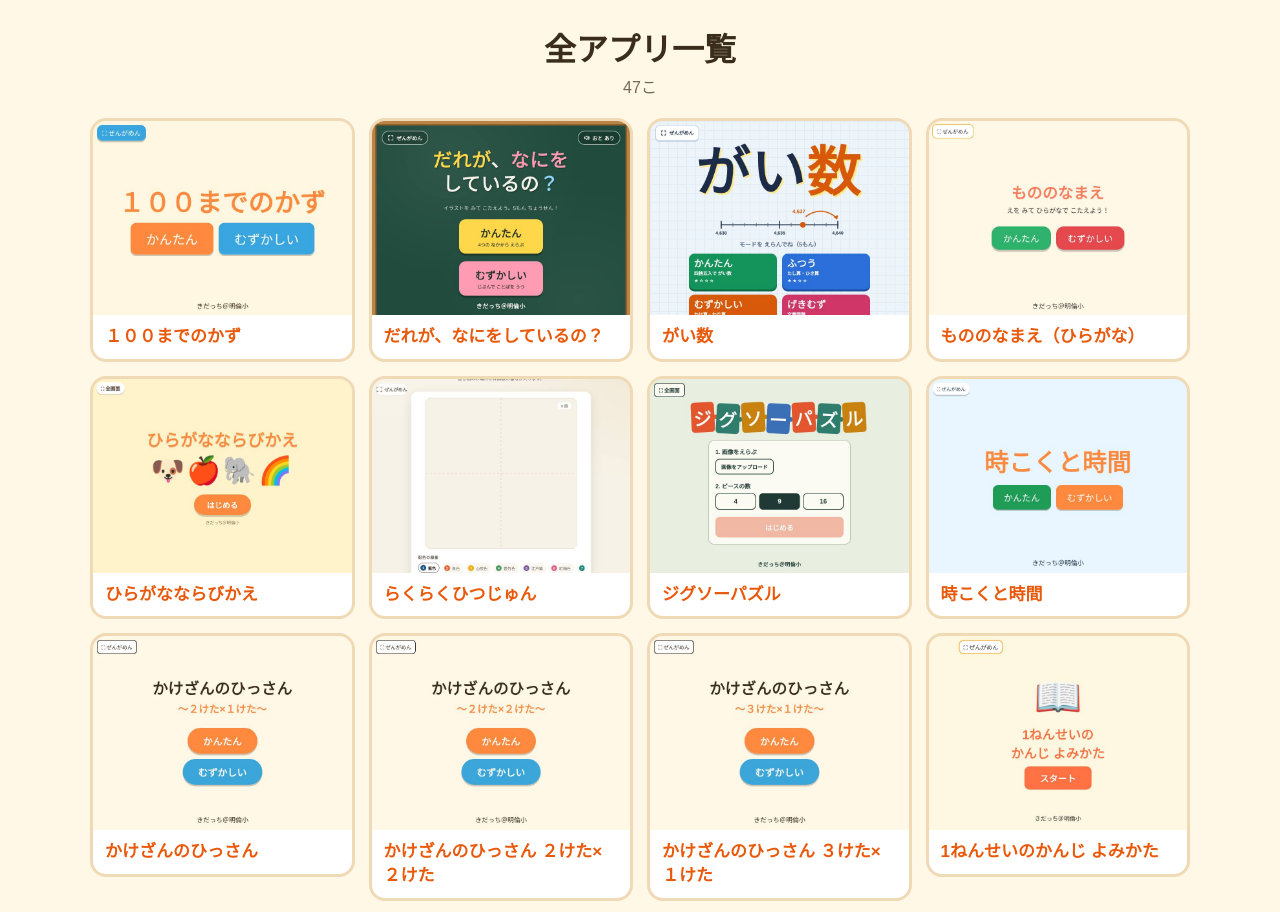
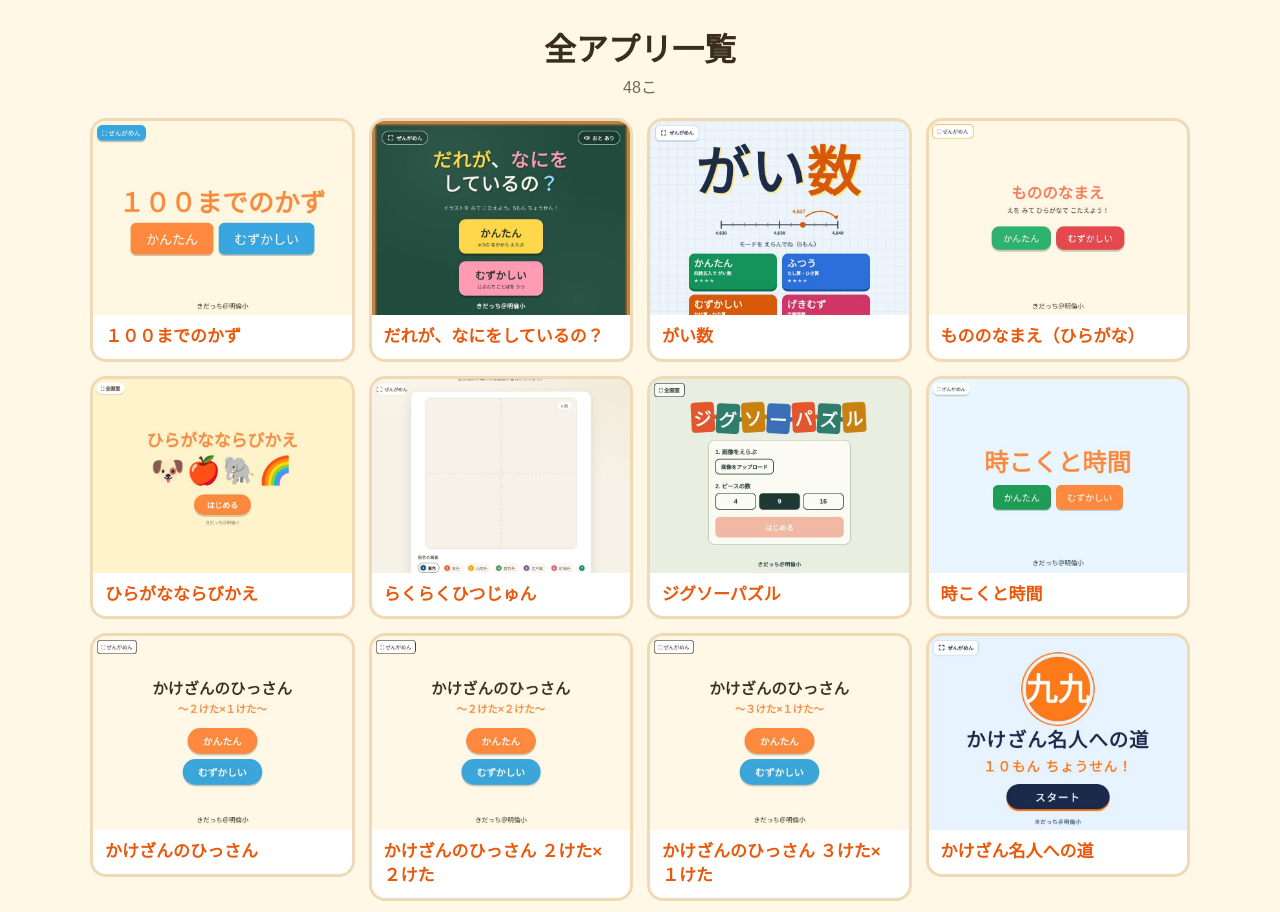
Before and after one commit to nakayoshi-rinrin/all-apps, a plain HTML site: page index.html in a window 1280 px wide. Shown: the top 912 px of the page. Drawn offline with Linux system fonts and the light colour scheme.

Commit message:
Add kakezan-meiji to thumbnail list
Co-Authored-By: Claude Sonnet 5.5 <noreply@anthropic.com>
Claude-Session: https://claude.ai/code/session_012orZHEc8vWesUBDbVPonB4

```diff
--- a/index.html
+++ b/index.html
@@ -16,7 +16,7 @@ img{display:block;width:100%;height:auto;aspect-ratio:4/3;object-fit:cover;backg
 a span{display:block;padding:10px 12px;line-height:1.4}
 footer{text-align:center;margin:28px;opacity:.7}
 </style></head>
-<body><h1>全アプリ一覧</h1><p class="n">47こ</p>
+<body><h1>全アプリ一覧</h1><p class="n">48こ</p>
 <ul>
 <li><a href="https://nakayoshi-rinrin.github.io/app/100made-kazu/"><img src="thumbs/100made-kazu.jpg" alt="" width="800" height="600" loading="lazy"><span>１００までのかず</span></a></li>
 <li><a href="https://nakayoshi-rinrin.github.io/app/dare-dousita/"><img src="thumbs/dare-dousita.jpg" alt="" width="800" height="600" loading="lazy"><span>だれが、なにをしているの？</span></a></li>
@@ -29,6 +29,7 @@ footer{text-align:center;margin:28px;opacity:.7}
 <li><a href="https://nakayoshi-rinrin.github.io/app/kakezan-hissan-2x1/"><img src="thumbs/kakezan-hissan-2x1.jpg" alt="" width="800" height="600" loading="lazy"><span>かけざんのひっさん</span></a></li>
 <li><a href="https://nakayoshi-rinrin.github.io/app/kakezan-hissan-2x2/"><img src="thumbs/kakezan-hissan-2x2.jpg" alt="" width="800" height="600" loading="lazy"><span>かけざんのひっさん ２けた×２けた</span></a></li>
 <li><a href="https://nakayoshi-rinrin.github.io/app/kakezan-hissan-3x1/"><img src="thumbs/kakezan-hissan-3x1.jpg" alt="" width="800" height="600" loading="lazy"><span>かけざんのひっさん ３けた×１けた</span></a></li>
+<li><a href="https://nakayoshi-rinrin.github.io/app/kakezan-meiji/"><img src="thumbs/kakezan-meiji.jpg" alt="" width="800" height="600" loading="lazy"><span>かけざん名人への道</span></a></li>
 <li><a href="https://nakayoshi-rinrin.github.io/app/kanji-yomi-1nen/"><img src="thumbs/kanji-yomi-1nen.jpg" alt="" width="800" height="600" loading="lazy"><span>1ねんせいのかんじ よみかた</span></a></li>
 <li><a href="https://nakayoshi-rinrin.github.io/app/kanji-yomi-2nen/"><img src="thumbs/kanji-yomi-2nen.jpg" alt="" width="800" height="600" loading="lazy"><span>2ねんせいのかんじ よみかた</span></a></li>
 <li><a href="https://nakayoshi-rinrin.github.io/app/kanji-yomi-3nen/"><img src="thumbs/kanji-yomi-3nen.jpg" alt="" width="800" height="600" loading="lazy"><span>3ねんせいのかんじ よみかた</span></a></li>
```
Also changed, not shown: thumbs/kakezan-meiji.jpg (added).
